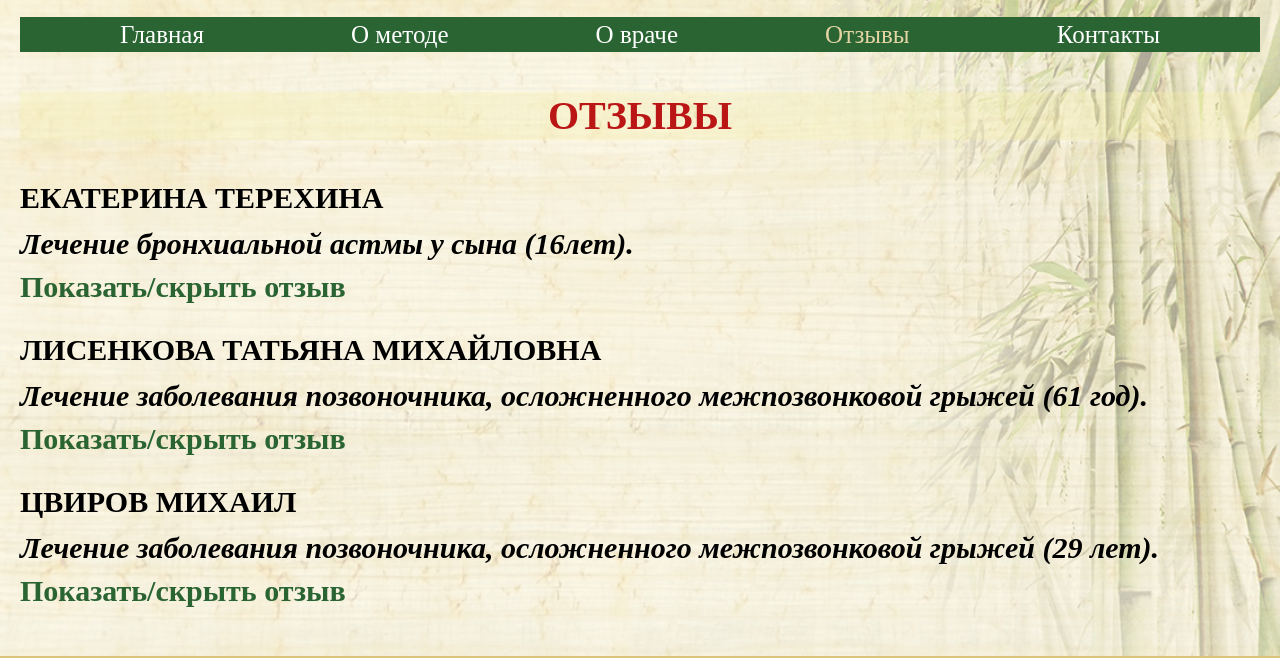
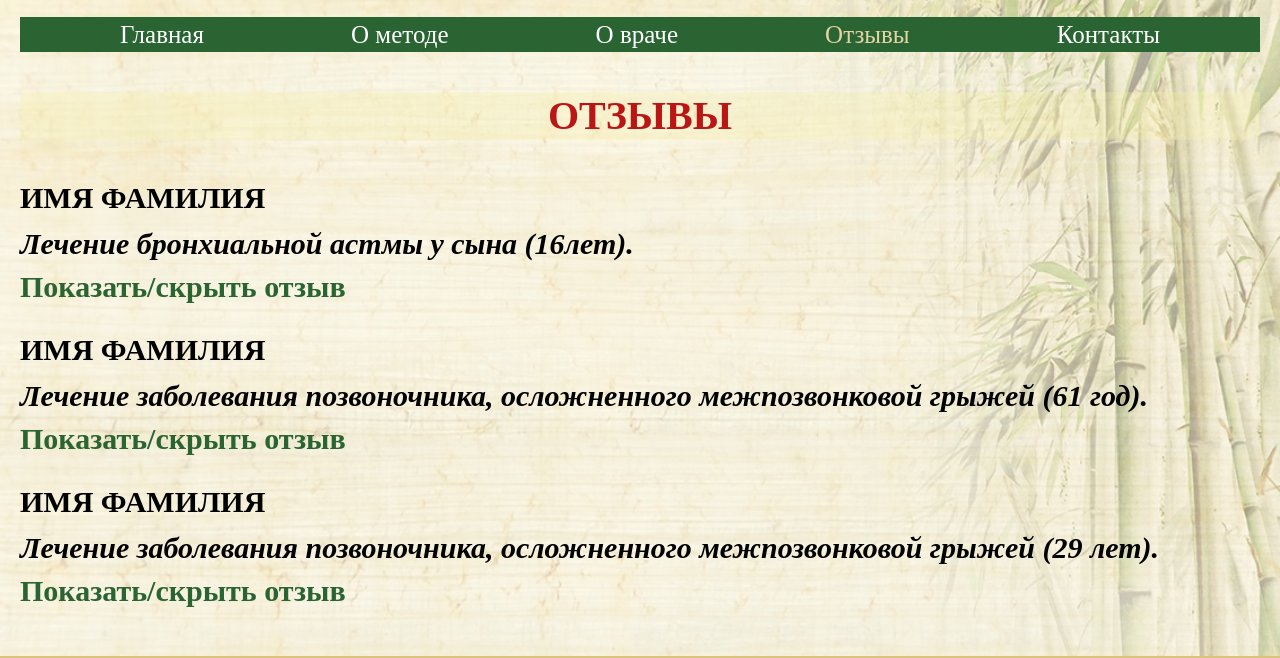
Before and after one commit to LiliiaGalkina/IGOLKI, a plain HTML site: page otzivi.html in a window 1280 px wide. Shown: the part 143-801 px from the top of the page. Drawn offline with Linux system fonts and the light colour scheme.

Commit message:
Update otzivi.html

```diff
--- a/otzivi.html
+++ b/otzivi.html
@@ -68,7 +68,7 @@
 			<h1 class="main__title title">ОТЗЫВЫ</h1>
 			<div class="main__content content-main">
 				<div class="content-main__otziv otziv">
-					<div class="otziv__fio font-thick">ЕКАТЕРИНА ТЕРЕХИНА</div>
+					<div class="otziv__fio font-thick">ИМЯ ФАМИЛИЯ</div>
 					<div class="otziv__diagnoz font-italic font-thick">Лечение бронхиальной астмы у сына (16лет).</div>
 					<div id="block" class="otziv__text">
 						<p>К Раде Константиновне мы попали случайно, по рекомендации знакомой. У сына (16 лет) бронхиальная астма с детства, последние годы бесконечные простуды, каждый раз переходящие в гаймориты, кисты в носовых пазухах (уже делали операцию, осенью была рекомендована повторная). Честно сказать, я не очень верила в успешный результат лечения, потому что ранее проходили курсы иглорефлексотерапии и значимого эффекта не было. Но после первого же сеанса был виден результат- насморк практически прошел, облегчился кашель. За несколько сеансов вылечили все остаточные явления после затяжной болезни и сын
@@ -79,7 +79,7 @@
 					<div id="btn" class="otziv__button">Показать/скрыть отзыв</div>
 				</div>
 				<div class="content-main__otziv otziv">
-					<div class="otziv__fio font-thick">ЛИСЕНКОВА ТАТЬЯНА МИХАЙЛОВНА</div>
+					<div class="otziv__fio font-thick">ИМЯ ФАМИЛИЯ</div>
 					<div class="otziv__diagnoz font-italic font-thick">Лечение заболевания позвоночника, осложненного межпозвонковой грыжей (61 год).</div>
 					<div id="block" class="otziv__text">
 						<p>Лисенкова Т.М., 61 год, проходила лечение в мае 2010 года от заболевания позвоночника, осложненного межпозвонковой грыжей. Были сильные боли, традиционное лечение не помогало. Обратилась в медицинский Центр к Раховой Р.К. После комплексного курса лечения боли прекратились. Вот уже четыре года не беспокоят.</p>
@@ -88,7 +88,7 @@
 					<div id="btn" class="otziv__button">Показать/скрыть отзыв</div>
 				</div>
 				<div class="content-main__otziv otziv">
-				<div class="otziv__fio font-thick">ЦВИРОВ МИХАИЛ</div>
+				<div class="otziv__fio font-thick">ИМЯ ФАМИЛИЯ</div>
 				<div class="otziv__diagnoz font-italic font-thick">Лечение заболевания позвоночника, осложненного межпозвонковой грыжей (29 лет).</div>
 				<div id="block" class="otziv__text">
 					<p>Меня зовут Цвиров Михаил, мне 29 лет. Моя история началась с того, что много лет назад (более пяти) иногда начал чувствовать боли в пояснице, в основном после физических нагрузках, сделал МРТ, она показала протрузии в крестсово-поясничном отделе , боли были очень редкими и довольно быстро проходили, по-этому я никаким мер сразу не предпринял. То, что это было очень большой ошибкой, я понял прошлым летом, когда играл в волейбол, дернул спину, боль была такая, что сложно было сделать шаг, эта боль больше меня не покидала, иногда только усиливалась, кроме самой поясницы начала болеть ягодица, даже самый незначительный наклон вперед вызывал острые, простреливающие боли. Я сделал повторное МРТ (после первого прошло шесть лет), там где была протрузия, теперь была двойная грыжа, одна из которых 1см! Первое, что пришло в голову, "резать себя не дам"! Я не видел ни одного человека, который вышел бы из больницы здоровым. К сожалению традиционная медицины борется с последствиями болезни, а не её причинами, укол конечно временно заглушит твою боль, а что дальше?</p>
```
